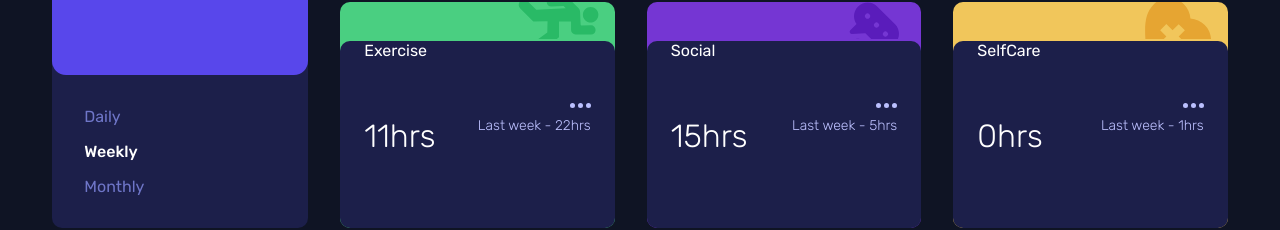
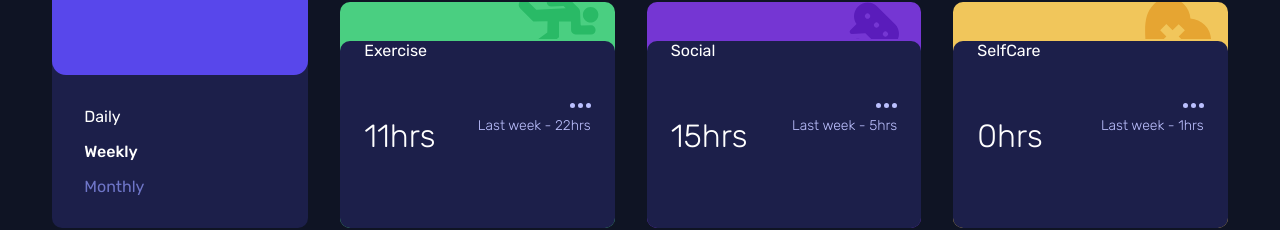
Before and after one commit to Sebosun/frontend-mentor-, a React (Vite) app: page / in a window 1280 px wide. In both pictures the pointer is over the item "Daily". Shown: the part 297-527 px from the top of the page. Built offline with nearby package versions, Linux system fonts and the light colour scheme.

Commit message:
higlight list item on hover

```diff
--- a/src/components/Report.scss
+++ b/src/components/Report.scss
@@ -28,6 +28,11 @@
     list-style-type: none;
     padding: 0; /* Remove padding */
     margin: 0; /* Remove margins */
+  }
+
+  li:hover {
+    cursor: pointer;
+    color: white;
   }
 
   &__top {
```
